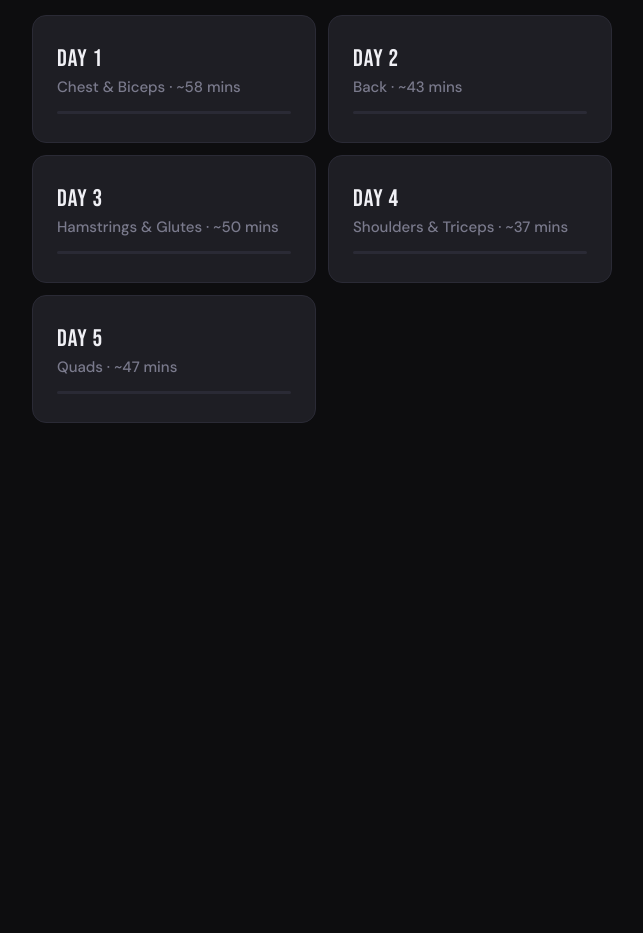
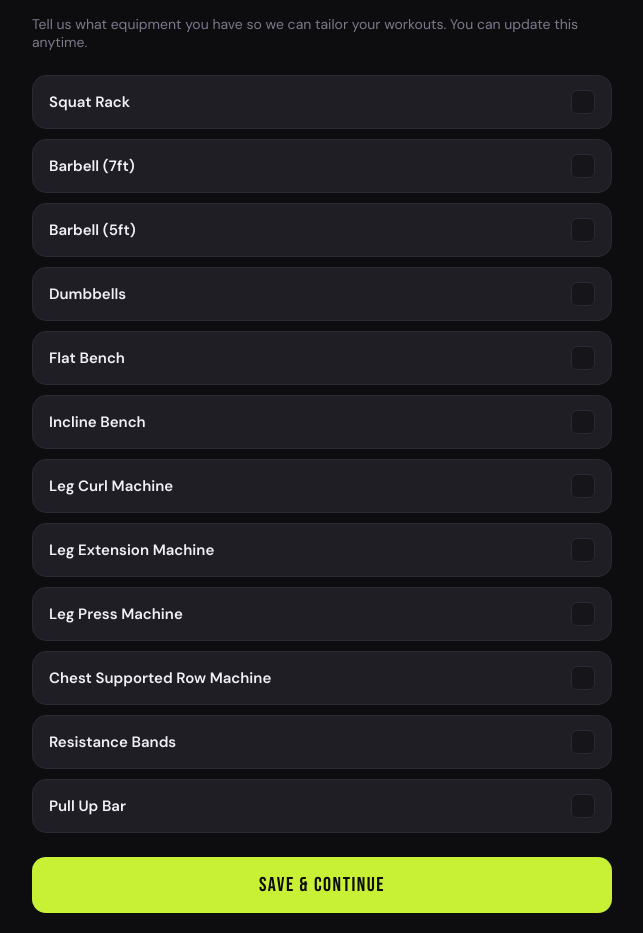
Before and after one commit to roob1y/Fittrack, a React (Vite) app: page / in a window 1280 px wide. Shown: the part 220-1153 px from the top of the page, without its empty margins (318-961 px from the left). Before the commit the page ends 800 px from the top, so only its background shows below. Built offline with nearby package versions, Linux system fonts and the light colour scheme.

Commit message:
feat: migrate settings view to React
- Equipment picker and profile migrated
- Reset data modal migrated to React state, no browser confirm()
- New users redirected to settings on first load

```diff
--- a/src/App.jsx
+++ b/src/App.jsx
@@ -5,11 +5,13 @@ import WorkoutsView from './components/Workouts/WorkoutsView';
 import ProgressView from './components/Progress/ProgressView';
 import WeightView from './components/Weight/WeightView';
 import CalendarView from './components/Calendar/CalendarView';
+import SettingsView from './components/Settings/SettingsView';
 
 export default function App() {
-  const [currentView, setCurrentView] = useState('workouts');
   const weekNum = useStore((s) => s.weekNum);
   const saveWeekNum = useStore((s) => s.saveWeekNum);
+  const equipment = useStore((s) => s.equipment);
+  const [currentView, setCurrentView] = useState(equipment ? 'workouts' : 'settings');
 
   function changeWeek(direction) {
     saveWeekNum(Math.max(1, weekNum + direction));
@@ -96,9 +98,7 @@ export default function App() {
         {currentView === 'calendar' && <CalendarView />}
         {currentView === 'weight' && <WeightView />}
         {currentView === 'progress' && <ProgressView />}
-        {currentView === 'settings' && (
-          <div style={{ color: 'var(--muted)', padding: '20px' }}>Settings coming soon</div>
-        )}
+        {currentView === 'settings' && <SettingsView onEquipmentSaved={() => setCurrentView('workouts')} />}
       </div>
     </>
   );
--- /dev/null
+++ b/src/components/Settings/SettingsView.jsx
@@ -0,0 +1,233 @@
+import React, { useState } from 'react';
+import useStore from '../../store/useStore';
+import { EQUIPMENT_LIST } from '../../data/program';
+
+function EquipmentPicker({ onSave }) {
+  const equipment = useStore((s) => s.equipment);
+  const [selected, setSelected] = useState(equipment || []);
+
+  function toggle(item) {
+    setSelected((prev) => (prev.includes(item) ? prev.filter((e) => e !== item) : [...prev, item]));
+  }
+
+  return (
+    <div>
+      <div className="section-title" style={{ marginTop: '4px' }}>
+        YOUR EQUIPMENT
+      </div>
+      <p style={{ color: 'var(--muted)', fontSize: '14px', marginBottom: '24px' }}>
+        Tell us what equipment you have so we can tailor your workouts. You can update this anytime.
+      </p>
+      <div style={{ display: 'flex', flexDirection: 'column', gap: '10px', marginBottom: '24px' }}>
+        {EQUIPMENT_LIST.map((item) => {
+          const isSelected = selected.includes(item);
+          return (
+            <div
+              key={item}
+              onClick={() => toggle(item)}
+              style={{
+                background: 'var(--card)',
+                border: `1px solid ${isSelected ? 'var(--accent)' : 'var(--border)'}`,
+                borderRadius: 'var(--radius)',
+                padding: '14px 16px',
+                display: 'flex',
+                justifyContent: 'space-between',
+                alignItems: 'center',
+                cursor: 'pointer',
+              }}
+            >
+              <div style={{ fontWeight: 600, fontSize: '15px' }}>{item}</div>
+              <div
+                style={{
+                  width: '24px',
+                  height: '24px',
+                  borderRadius: '6px',
+                  border: '1px solid var(--border)',
+                  background: isSelected ? 'var(--accent)' : 'var(--surface)',
+                  display: 'flex',
+                  alignItems: 'center',
+                  justifyContent: 'center',
+                  color: '#0d0d0f',
+                  fontSize: '14px',
+                }}
+              >
+                {isSelected ? '✓' : ''}
+              </div>
+            </div>
+          );
+        })}
+      </div>
+      <button
+        onClick={() => onSave(selected)}
+        style={{
+          width: '100%',
+          padding: '16px',
+          background: 'var(--accent)',
+          border: 'none',
+          borderRadius: 'var(--radius)',
+          fontFamily: "'Bebas Neue', sans-serif",
+          fontSize: '20px',
+          letterSpacing: '1.5px',
+          color: '#0d0d0f',
+          cursor: 'pointer',
+        }}
+      >
+        SAVE & CONTINUE
+      </button>
+    </div>
+  );
+}
+
+export default function SettingsView({ onEquipmentSaved }) {
+  const equipment = useStore((s) => s.equipment);
+  const setEquipment = useStore((s) => s.setEquipment);
+  const resetAll = useStore((s) => s.resetAll);
+  const [editing, setEditing] = useState(!equipment);
+  const [showResetModal, setShowResetModal] = useState(false);
+
+  function handleSave(selected) {
+    if (selected.length === 0) return;
+    setEquipment(selected);
+    setEditing(false);
+    onEquipmentSaved();
+  }
+
+  function handleReset() {
+    resetAll();
+    setShowResetModal(false);
+    window.location.reload();
+  }
+
+  if (editing) {
+    return <EquipmentPicker onSave={handleSave} />;
+  }
+
+  return (
+    <div>
+      <div className="section-title" style={{ marginTop: '4px' }}>
+        SETTINGS
+      </div>
+      <div
+        style={{
+          background: 'var(--card)',
+          border: '1px solid var(--border)',
+          borderRadius: 'var(--radius)',
+          overflow: 'hidden',
+        }}
+      >
+        <div
+          onClick={() => setEditing(true)}
+          style={{
+            padding: '16px',
+            display: 'flex',
+            justifyContent: 'space-between',
+            alignItems: 'center',
+            cursor: 'pointer',
+            borderBottom: '1px solid var(--border)',
+          }}
+        >
+          <div>
+            <div style={{ fontWeight: 600, fontSize: '15px' }}>Equipment Profile</div>
+            <div style={{ fontSize: '12px', color: 'var(--muted)', marginTop: '2px' }}>
+              {equipment?.length || 0} items selected
+            </div>
+          </div>
+          <div style={{ color: 'var(--accent)', fontSize: '18px' }}>›</div>
+        </div>
+        <div
+          onClick={() => setShowResetModal(true)}
+          style={{
+            padding: '16px',
+            display: 'flex',
+            justifyContent: 'space-between',
+            alignItems: 'center',
+            cursor: 'pointer',
+          }}
+        >
+          <div>
+            <div style={{ fontWeight: 600, fontSize: '15px', color: 'var(--red)' }}>Reset All Data</div>
+            <div style={{ fontSize: '12px', color: 'var(--muted)', marginTop: '2px' }}>
+              Clear all workouts and settings
+            </div>
+          </div>
+          <div style={{ color: 'var(--red)', fontSize: '18px' }}>›</div>
+        </div>
+      </div>
+
+      {showResetModal && (
+        <div
+          style={{
+            position: 'fixed',
+            inset: 0,
+            background: 'rgba(0,0,0,0.7)',
+            zIndex: 100,
+            display: 'flex',
+            alignItems: 'flex-end',
+            justifyContent: 'center',
+          }}
+        >
+          <div
+            style={{
+              background: 'var(--surface)',
+              border: '1px solid var(--border)',
+              borderRadius: 'var(--radius) var(--radius) 0 0',
+              padding: '24px',
+              width: '100%',
+              maxWidth: '480px',
+            }}
+          >
+            <div
+              style={{
+                fontFamily: "'Bebas Neue', sans-serif",
+                fontSize: '24px',
+                letterSpacing: '1.5px',
+                marginBottom: '8px',
+              }}
+            >
+              RESET ALL DATA?
+            </div>
+            <div style={{ fontSize: '14px', color: 'var(--muted)', marginBottom: '24px' }}>
+              This will permanently delete all your workouts, progress and settings. This cannot be undone.
+            </div>
+            <div style={{ display: 'flex', gap: '10px' }}>
+              <button
+                onClick={() => setShowResetModal(false)}
+                style={{
+                  flex: 1,
+                  padding: '14px',
+                  background: 'none',
+                  border: '1px solid var(--border)',
+                  borderRadius: 'var(--radius)',
+                  fontFamily: "'Bebas Neue', sans-serif",
+                  fontSize: '18px',
+                  letterSpacing: '1px',
+                  color: 'var(--muted)',
+                  cursor: 'pointer',
+                }}
+              >
+                NO THANKS
+              </button>
+              <button
+                onClick={handleReset}
+                style={{
+                  flex: 1,
+                  padding: '14px',
+                  background: 'var(--accent)',
+                  border: 'none',
+                  borderRadius: 'var(--radius)',
+                  fontFamily: "'Bebas Neue', sans-serif",
+                  fontSize: '18px',
+                  letterSpacing: '1px',
+                  color: '#0d0d0f',
+                  cursor: 'pointer',
+                }}
+              >
+                YES, RESET
+              </button>
+            </div>
+          </div>
+        </div>
+      )}
+    </div>
+  );
+}
```
